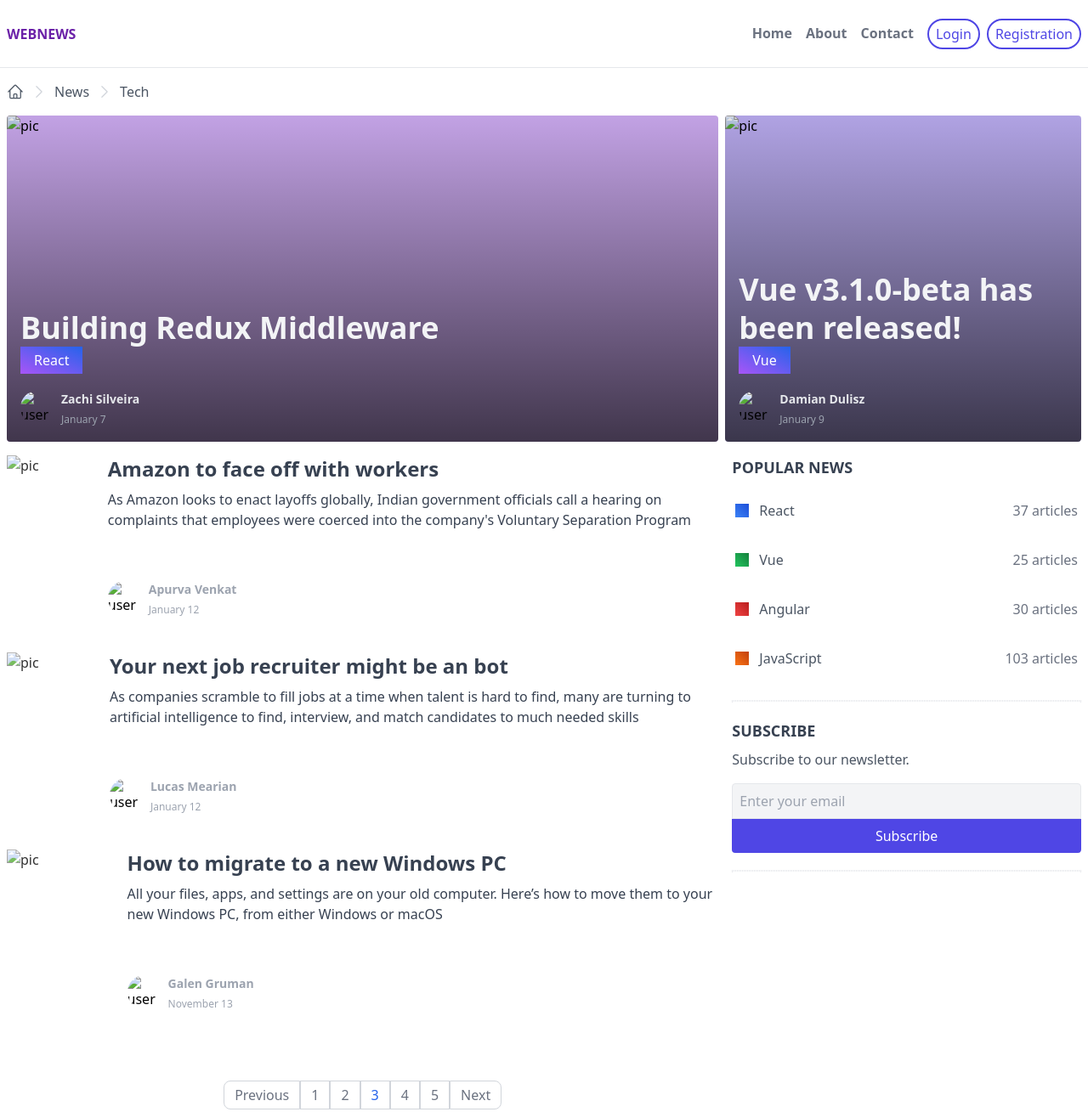
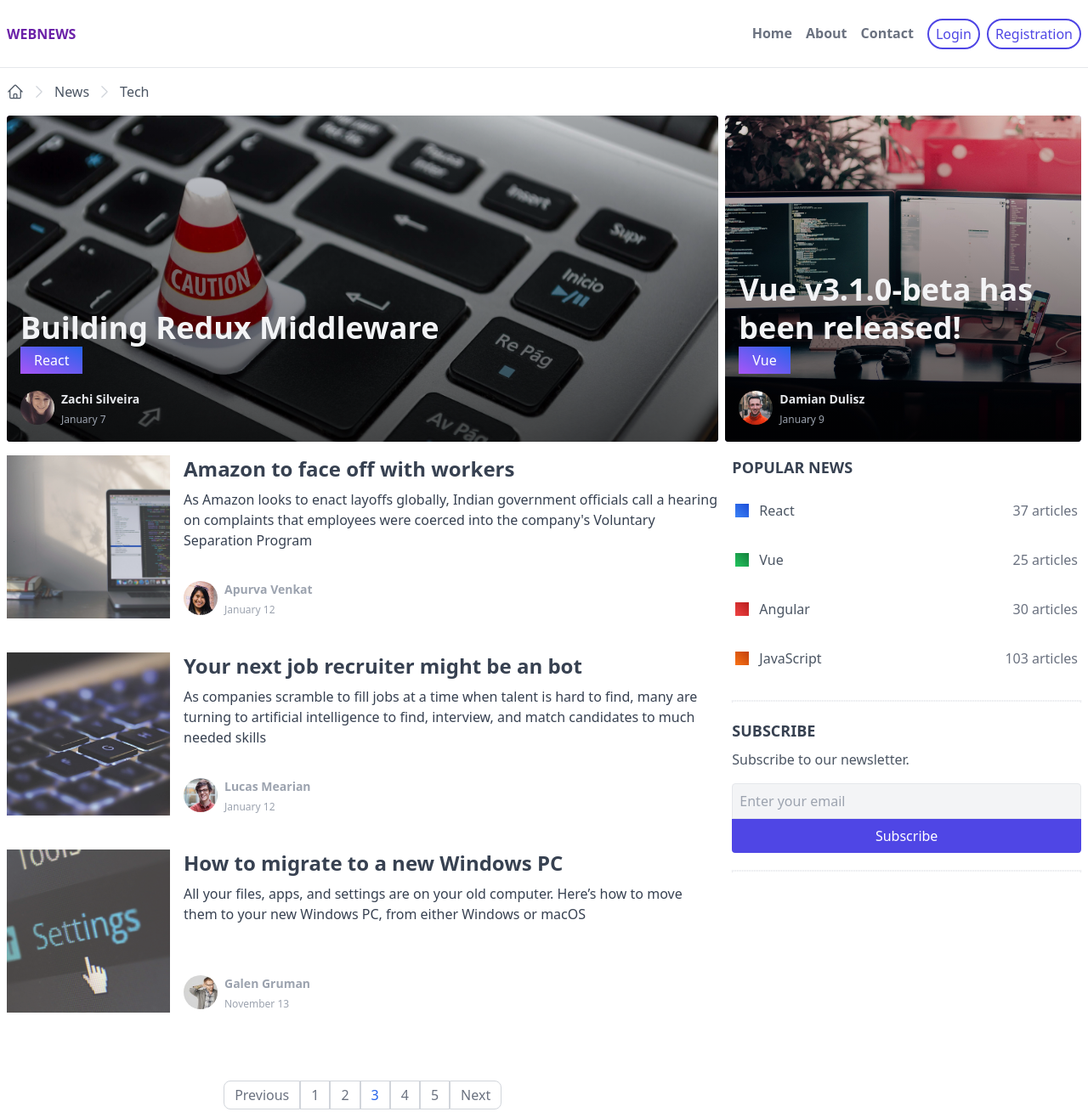
Before and after one commit to PesukarhuTG/tailwind-articles, a website: page index.html in a window 1280 px wide. Shown: the top 1309 px of the page at 85% size. Drawn offline with nearby package versions, Linux system fonts and the light colour scheme; files that its build step writes are made by us from their sources; the site is published under a folder, as on GitHub Pages, so addresses that start at the root find nothing.

Commit message:
fix: image paths

```diff
--- a/index.html
+++ b/index.html
@@ -75,12 +75,12 @@
         <a class="w-full lg:w-2/3 bg-purple-300 h-96 mb-4 relative rounded inline-block overflow-hidden"
           href="https://reactjsnews.com/redux-middleware" target="_blank">
           <div class="absolute left-0 top-0 w-full h-full z-10 bg-gradient-to-b from-black/10 to-black/70"></div>
-          <img class="absolute left-0 top-0 w-full h-full z-0 object-cover" src="/public/images/img-1.jpg" alt="pic">
+          <img class="absolute left-0 top-0 w-full h-full z-0 object-cover" src="public/images/img-1.jpg" alt="pic">
           <div class="p-4 absolute bottom-0 left-0 z-20">
             <h2 class="text-4xl font-semibold text-gray-100 leading-tight">Building Redux Middleware</h2>
             <span class="tag-info">React</span>
             <div class="flex mt-3">
-              <img class="w-10 h-10 rounded-full mr-2 object-cover" src="/public/images/user-34.jpg" alt="user"></img>
+              <img class="w-10 h-10 rounded-full mr-2 object-cover" src="public/images/user-34.jpg" alt="user"></img>
               <div>
                 <p class="font-semibold text-gray-200 text-sm">Zachi Silveira</p>
                 <time class="text-gray-400 text-xs">January 7</time>
@@ -92,12 +92,12 @@
         <a class="w-full lg:w-1/3 bg-violet-300 h-96 mb-4 relative rounded inline-block overflow-hidden"
           href="https://news.vuejs.org/" target="_blank">
           <div class="absolute left-0 top-0 w-full h-full z-10 bg-gradient-to-b from-black/10 to-black/70"></div>
-          <img class="absolute left-0 top-0 w-full h-full z-0 object-cover" src="/public/images/img-2.jpg" alt="pic">
+          <img class="absolute left-0 top-0 w-full h-full z-0 object-cover" src="public/images/img-2.jpg" alt="pic">
           <div class="p-4 absolute bottom-0 left-0 z-20">
             <h2 class="text-4xl font-semibold text-gray-100 leading-tight">Vue v3.1.0-beta has been released!</h2>
             <span class="tag-info">Vue</span>
             <div class="flex mt-3">
-              <img class="w-10 h-10 rounded-full mr-2 object-cover" src="/public/images/user-44.jpg" alt="user"></img>
+              <img class="w-10 h-10 rounded-full mr-2 object-cover" src="public/images/user-44.jpg" alt="user"></img>
               <div>
                 <p class="font-semibold text-gray-200 text-sm">Damian Dulisz</p>
                 <time class="text-gray-400 text-xs">January 9</time>
@@ -114,7 +114,7 @@
             <a class="block w-full lg:flex mb-10"
               href="https://www.computerworld.com/article/3685411/amazon-to-face-off-with-workers-government-on-staff-reduction-in-india.html"
               target="_blank">
-              <img class="w-full h-48 lg:w-48 opacity-80 object-cover lg:mr-4" src="/public/images/img-3.jpg" alt="pic">
+              <img class="w-full h-48 lg:w-48 opacity-80 object-cover lg:mr-4" src="public/images/img-3.jpg" alt="pic">
               <div class="flex flex-col justify-between">
                 <div>
                   <h3 class="mb-2 text-gray-700 font-bold text-2xl dark:text-white">Amazon to face off with workers</h3>
@@ -123,7 +123,7 @@
                     Voluntary Separation Program</p>
                 </div>
                 <div class="flex mt-3">
-                  <img class="w-10 h-10 rounded-full mr-2 object-cover" src="/public/images/user-28.jpg"
+                  <img class="w-10 h-10 rounded-full mr-2 object-cover" src="public/images/user-28.jpg"
                     alt="user"></img>
                   <div>
                     <p class="font-semibold text-gray-400 text-sm">Apurva Venkat</p>
@@ -136,7 +136,7 @@
             <a class="block w-full lg:flex mb-10"
               href="https://www.computerworld.com/article/3685409/your-next-job-recruiter-might-be-an-ai-bot.html"
               target="_blank">
-              <img class="w-full h-48 lg:w-48 opacity-80 object-cover lg:mr-4" src="/public/images/img-4.jpg" alt="pic">
+              <img class="w-full h-48 lg:w-48 opacity-80 object-cover lg:mr-4" src="public/images/img-4.jpg" alt="pic">
               <div class="flex flex-col justify-between">
                 <div>
                   <h3 class="mb-2 text-gray-700 font-bold text-2xl dark:text-white">Your next job recruiter might be an
@@ -146,7 +146,7 @@
                     candidates to much needed skills</p>
                 </div>
                 <div class="flex mt-3">
-                  <img class="w-10 h-10 rounded-full mr-2 object-cover" src="/public/images/user-20.jpg"
+                  <img class="w-10 h-10 rounded-full mr-2 object-cover" src="public/images/user-20.jpg"
                     alt="user"></img>
                   <div>
                     <p class="font-semibold text-gray-400 text-sm">Lucas Mearian</p>
@@ -159,7 +159,7 @@
             <a class="block w-full lg:flex mb-10"
               href="https://www.computerworld.com/article/3585794/how-to-migrate-to-a-new-windows-pc.html"
               target="_blank">
-              <img class="w-full h-48 lg:w-48 opacity-80 object-cover lg:mr-4" src="/public/images/img-5.jpg" alt="pic">
+              <img class="w-full h-48 lg:w-48 opacity-80 object-cover lg:mr-4" src="public/images/img-5.jpg" alt="pic">
               <div class="flex flex-col justify-between">
                 <div>
                   <h3 class="mb-2 text-gray-700 font-bold text-2xl dark:text-white">How to migrate to a new Windows PC
@@ -168,7 +168,7 @@
                     computer. Here’s how to move them to your new Windows PC, from either Windows or macOS</p>
                 </div>
                 <div class="flex mt-3">
-                  <img class="w-10 h-10 rounded-full mr-2 object-cover" src="/public/images/user-91.jpg"
+                  <img class="w-10 h-10 rounded-full mr-2 object-cover" src="public/images/user-91.jpg"
                     alt="user"></img>
                   <div>
                     <p class="font-semibold text-gray-400 text-sm">Galen Gruman</p>
```
